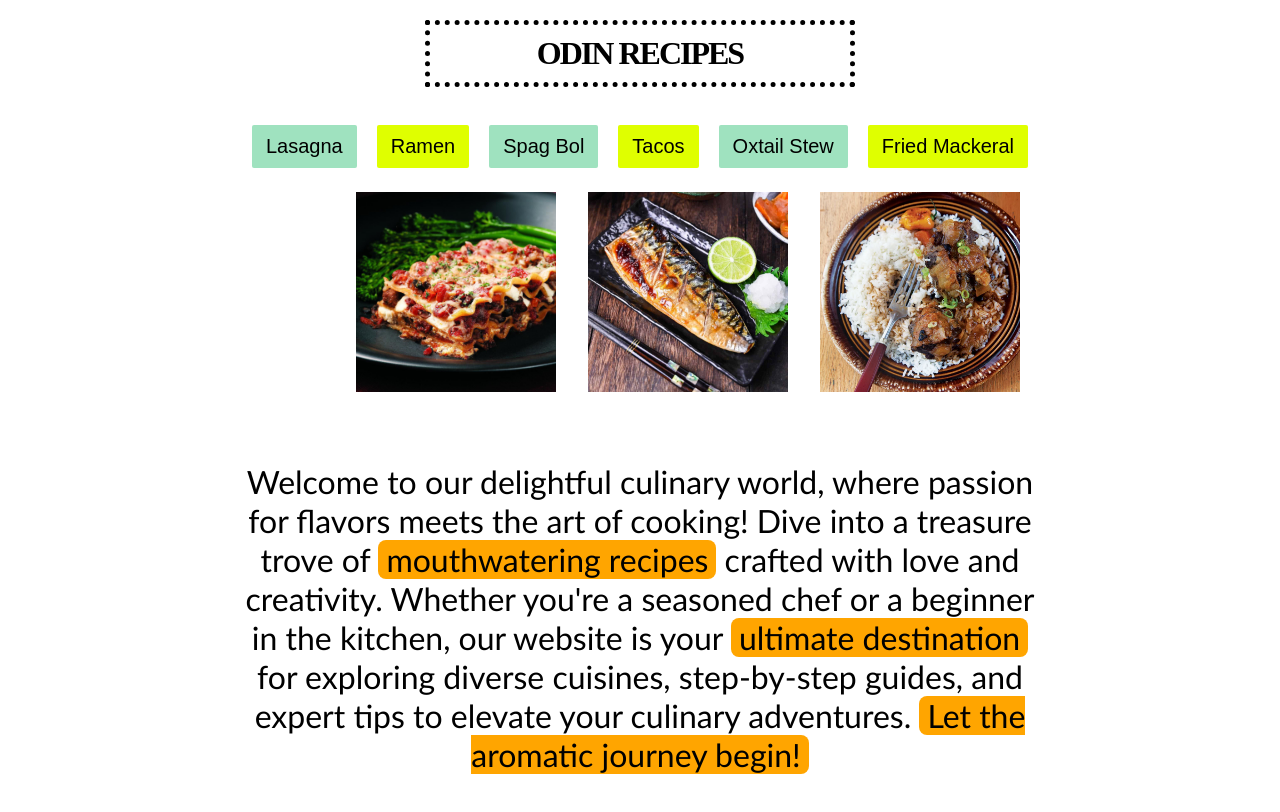
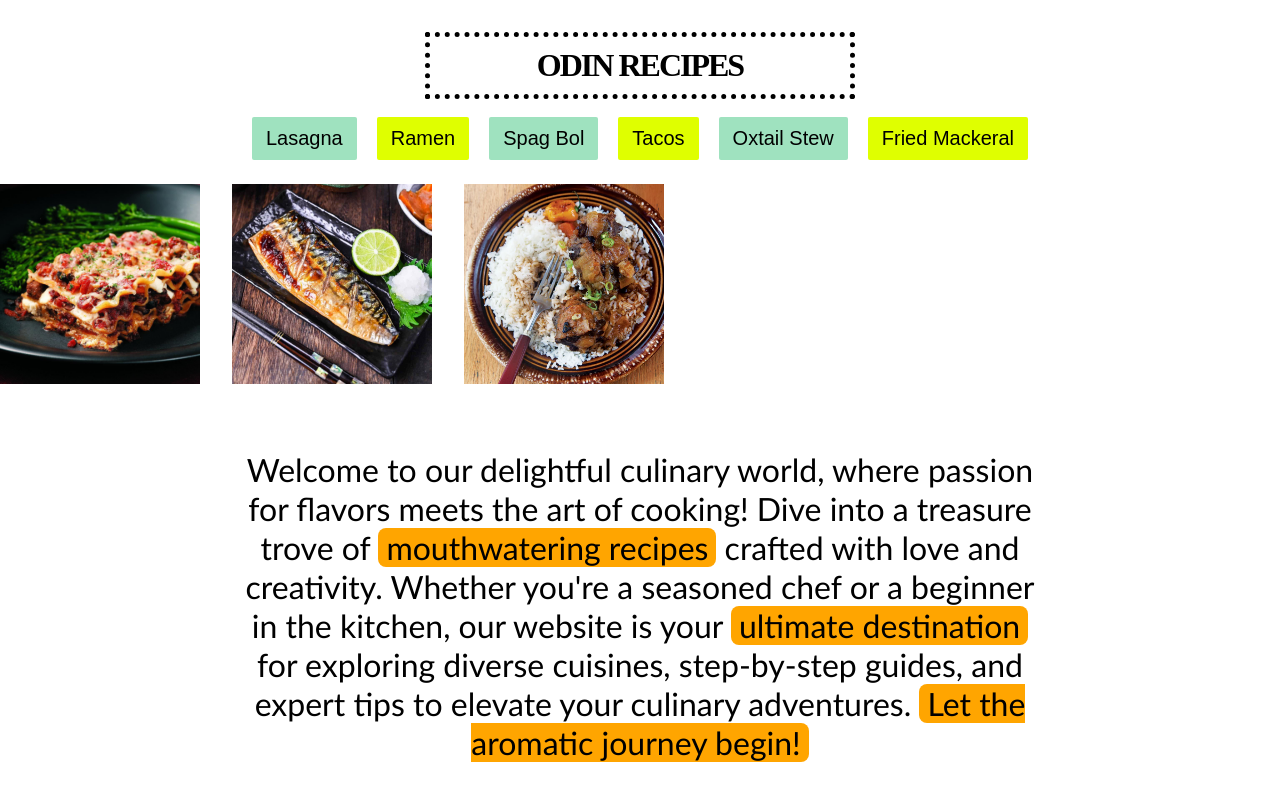
Before and after one commit to ADevCalledMo/odin-recipes-two, a plain HTML site: page index.html in a window 1280 px wide. Drawn offline with Linux system fonts and the light colour scheme.

Commit message:
added more styles

```diff
--- a/index.html
+++ b/index.html
@@ -7,9 +7,10 @@
     </head>
     <body>
         <div class="container">
-            <div class="title"></div>
+            <div class="title">
         <h1 class="odin-title">Odin Recipes</h1>
-            </div>
+
+
             <div class="links">
             <ul>
                 <li><button class="btn-1"><a href="./recipes/Lasagna.html">Lasagna</a></button></li>
@@ -20,6 +21,7 @@
                 <li><button class="btn-2"><a href="./recipes/friedMackeral.html">Fried Mackeral</a></button></li>
             </ul>
         </div>
+    </div>
 
             <div class="main-page__pics-top">
                     <div class="food-image one">
@@ -44,5 +46,6 @@
                 </p>
             </div>
         </div>
+
     </body>
 </html>
--- a/styles/styles.css
+++ b/styles/styles.css
@@ -1,13 +1,20 @@
 * {
     margin: 0%;
     padding: 0%;
-
 }
 
 .container {
-    padding: 20px;
+    padding: 1em;
+    margin: 1em;
+    display: flex;
     justify-content: center;
-    align-items: center;
+    flex-direction: column;
+}
+
+.main-page__pics-top {
+    display: flex;
+    justify-content: center;
+    width: 800px;
 }
 
 .links{
@@ -70,14 +77,14 @@ button a {
 
 .main-page__pics-top {
     display: flex;
+    justify-content: center;
     width: 600px;
-    align-items: center;
-    margin: auto;
-    height: auto;
 }
 
 .food-image{
-
+  display: flex;
+  justify-content: center;
+  align-items: center;
 }
 
 .main-page__pics-top img {
```
